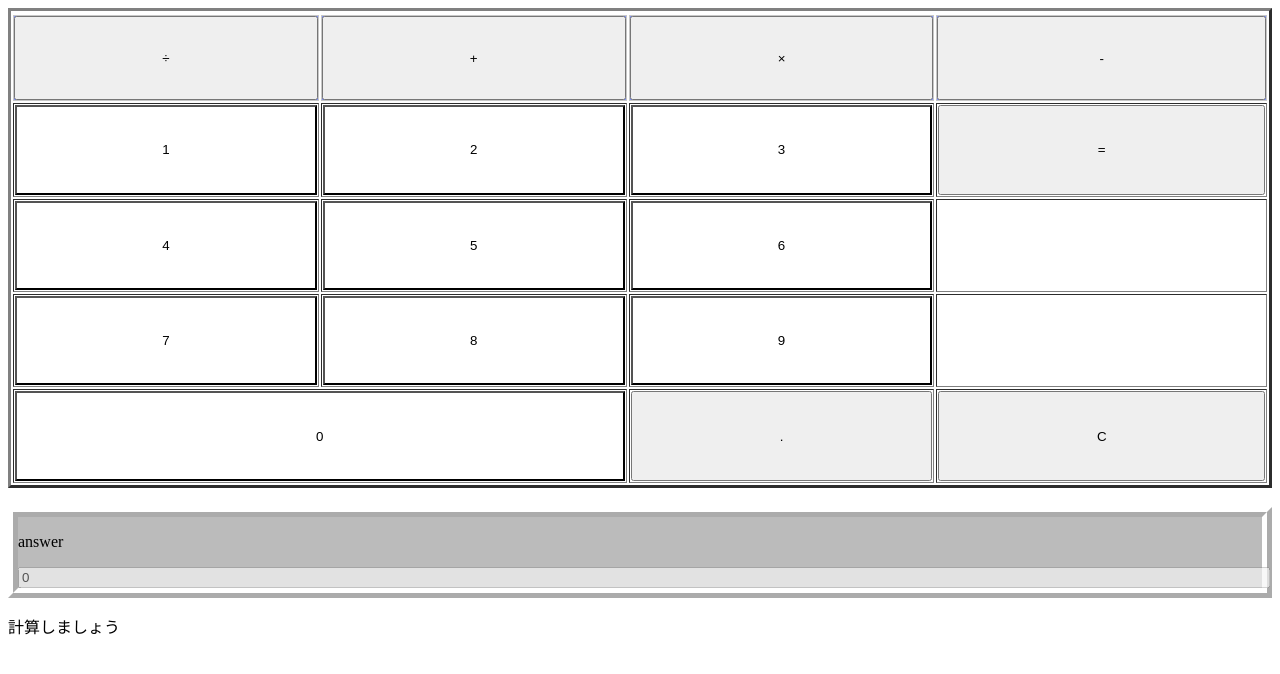
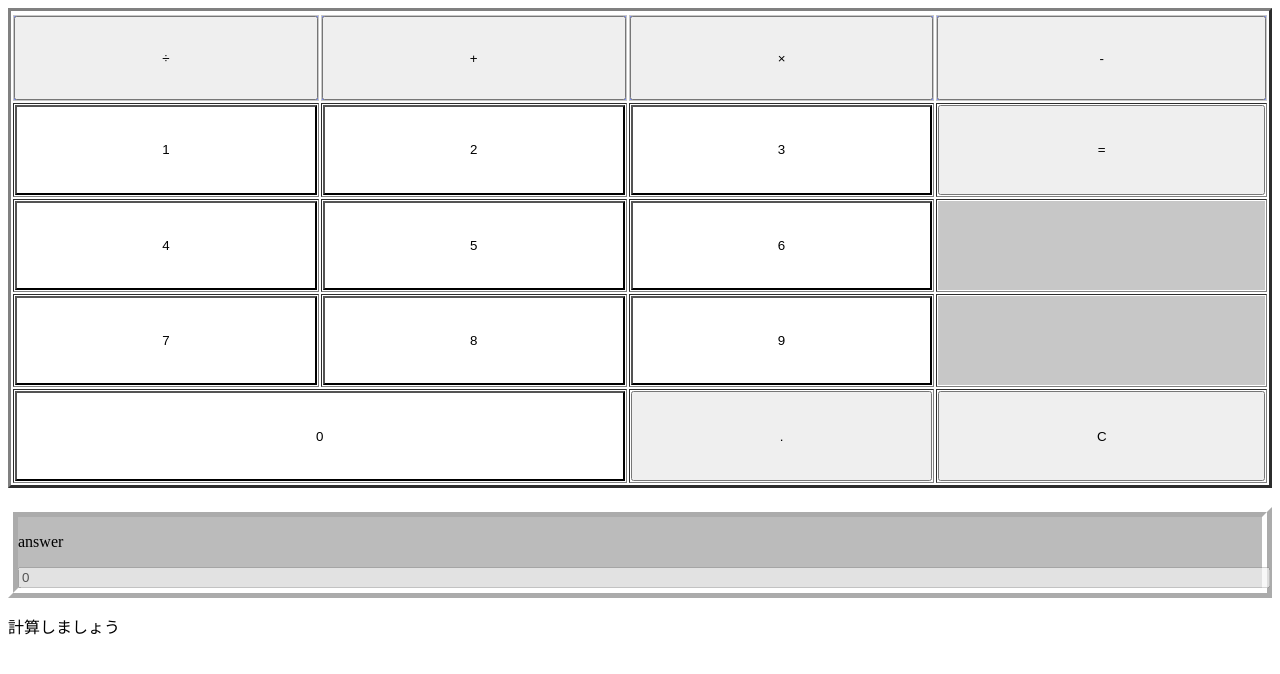
Before and after one commit to yutamamiya/calculator, a plain HTML site: page index.html in a window 1280 px wide. Drawn offline with Linux system fonts and the light colour scheme.

Commit message:
CSSの色の変更

```diff
--- a/main.css
+++ b/main.css
@@ -41,6 +41,7 @@ button {
 .no-click-bottan {
   background-color: #fff;
   border: none;
+  background-color: rgb(199, 199, 199);
 }
 
 .white-bottan{
--- a/main.js
+++ b/main.js
@@ -29,7 +29,6 @@ function SelectInputNumver(input) {
     this.ViewCalc(first_numver, second_numver, arithmetic);
     // alert("First="+ first_numver + " second "+second_numver +"arithmetic" + arithmetic)
 }
-
 
 function OnButtoClick1() {
     //  const numver1 = document.getElementById("answer_box");
```
